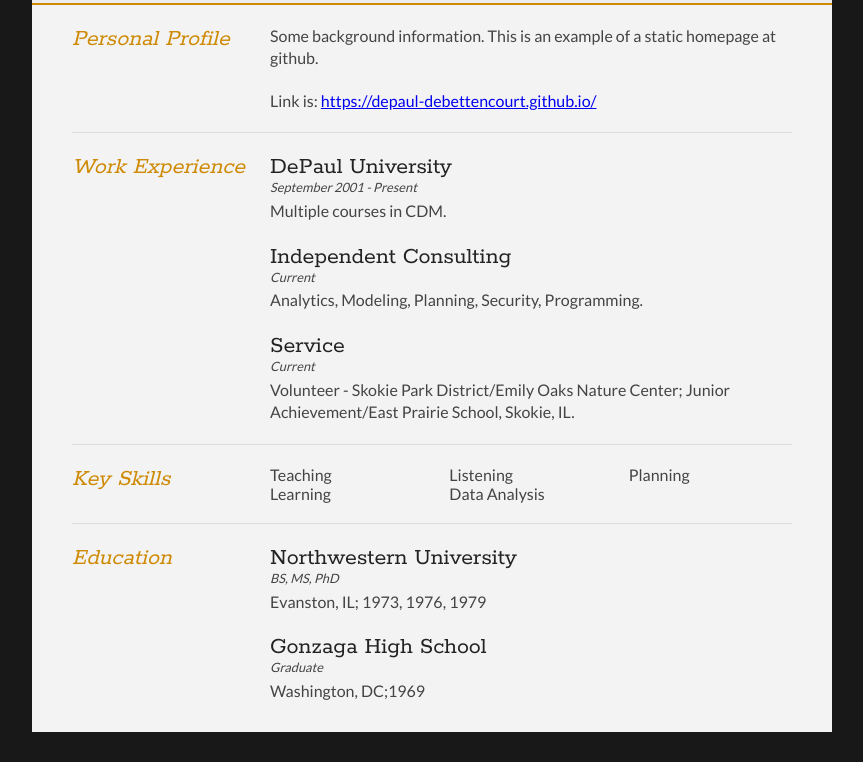
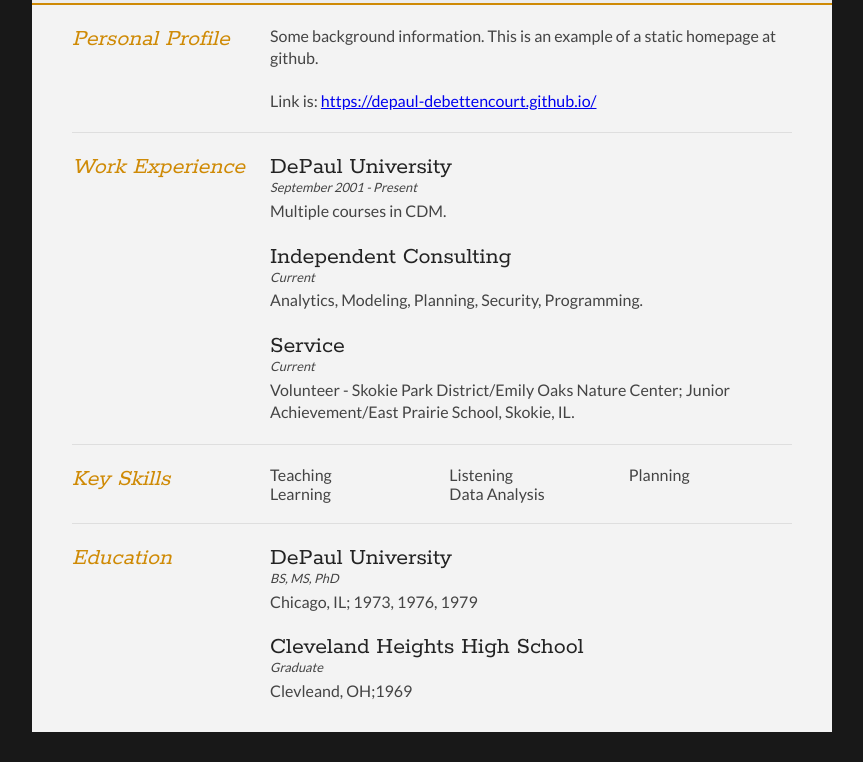
Before and after one commit to trentswain/trentswain.github.io, a plain HTML site: page index.html in a window 1280 px wide. Shown: the part 153-915 px from the top of the page, without its empty margins (208-1071 px from the left). Drawn offline with Linux system fonts and the light colour scheme.

Commit message:
Update index.html

```diff
--- a/index.html
+++ b/index.html
@@ -2,7 +2,7 @@
 <!DOCTYPE html>
 <html>
 <head>
-<title>DePaul - deBettencourt</title>
+<title>DePaul - Swain</title>
 
 <meta name="viewport" content="width=device-width"/>
 <meta name="description" content="The Curriculum Vitae of Jim deBettencourt."/>
@@ -108,15 +108,15 @@
 
 			<div class="sectionContent">
 				<article>
-					<h2>Northwestern University</h2>
+					<h2>DePaul University</h2>
 					<p class="subDetails">BS, MS, PhD</p>
-					<p>Evanston, IL; 1973, 1976, 1979</p>
+					<p>Chicago, IL; 1973, 1976, 1979</p>
 				</article>
 
 				<article>
-					<h2>Gonzaga High School</h2>
+					<h2>Cleveland Heights High School</h2>
 					<p class="subDetails">Graduate</p>
-					<p>Washington, DC;1969</p>
+					<p>Clevleand, OH;1969</p>
 				</article>
 			</div>
 			<div class="clear"></div>
```
